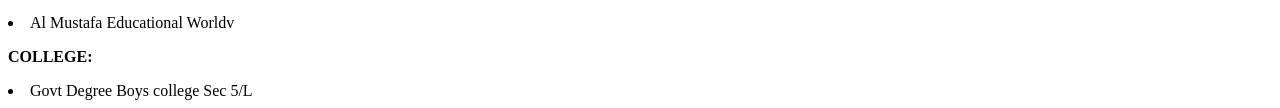
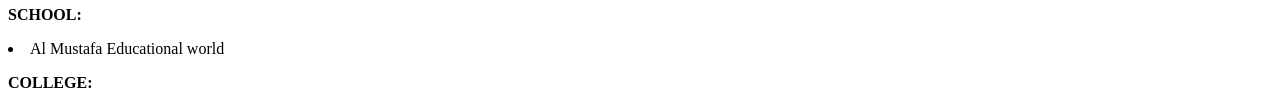
Before and after one commit to razakhan2002/My-First-project-CV, a plain HTML site: page index.html in a window 1280 px wide. Shown: the part 522-630 px from the top of the page. Drawn offline with Linux system fonts and the light colour scheme.

Commit message:
My first cv

```diff
--- a/index.html
+++ b/index.html
@@ -7,6 +7,7 @@
     <title>MY CV </title>
 </head>
 <body>
+    <img src="./me.jpg" alt="" width="200pxs">
     <h1>MY RESUM</h1>
     <b>MUHAMMAD RAZA KHAN </b>
     <p><b>Father Name:   Muhammad Shamshad Ahmed </b></p>
@@ -19,7 +20,7 @@
    <p><b>Nationality:    Pakistan</b></p>
    <p><b>ADDRESS:        House No 73/5 Sec 5/D New Karachi.Karachi</b></p>
    <h1><hr/>EDUCATION</h1>
-   <p><b>SCHOOL:</b></p><li>Al Mustafa Educational Worldv</li>
+   <p><b>SCHOOL:</b></p><li> Al Mustafa Educational world</li>
    <p><b>COLLEGE: </b></p><li>Govt Degree Boys college Sec 5/L</li>
    <h1><hr/>OBJECTIVE</h1>
    <P><b>To make use of my interpersnal achieve goal of a company the focuses an satisfcation and custmer exprience </b></P>
@@ -39,5 +40,6 @@
 
 
 
+
 </body>
 </html>
```
